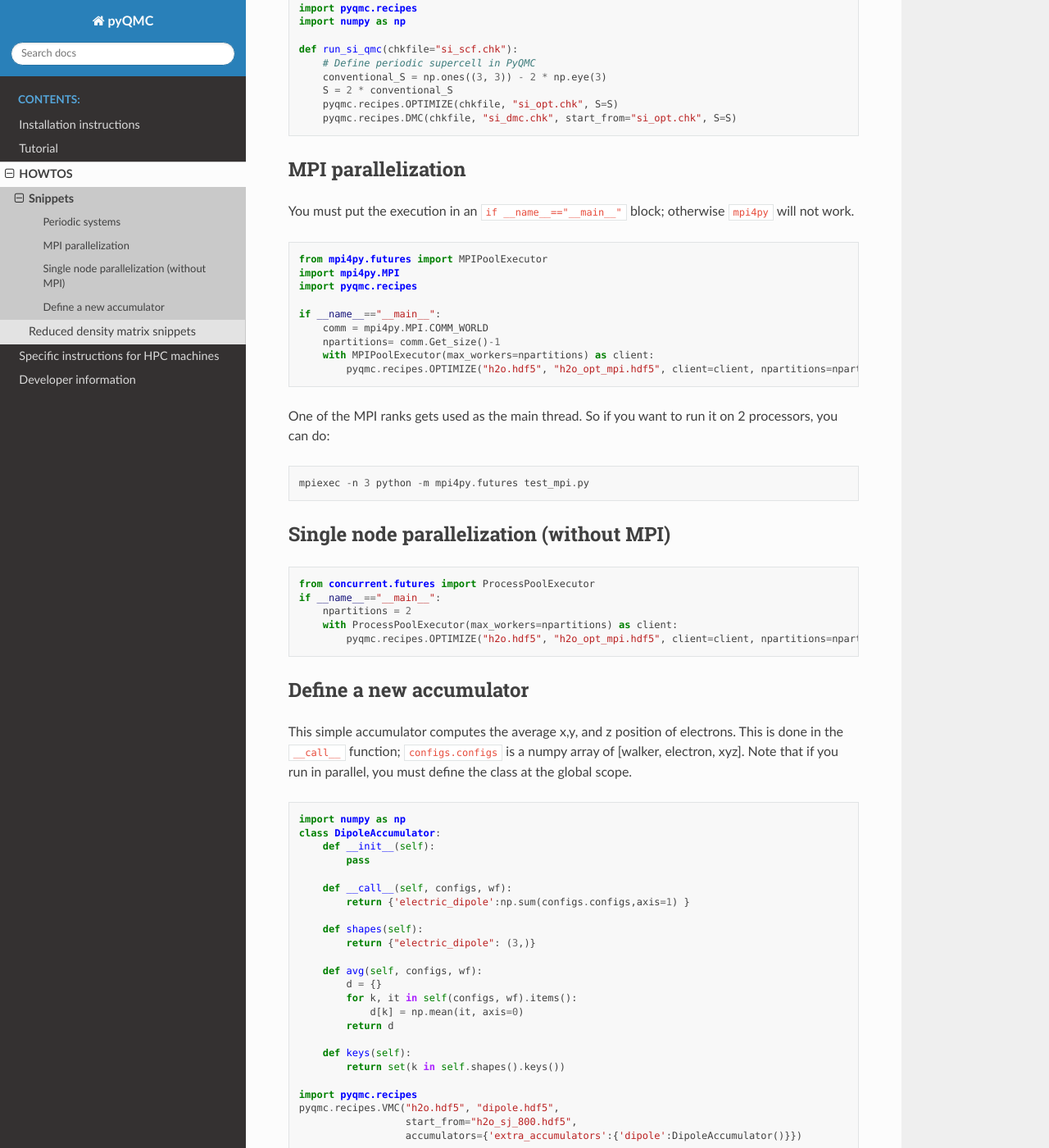
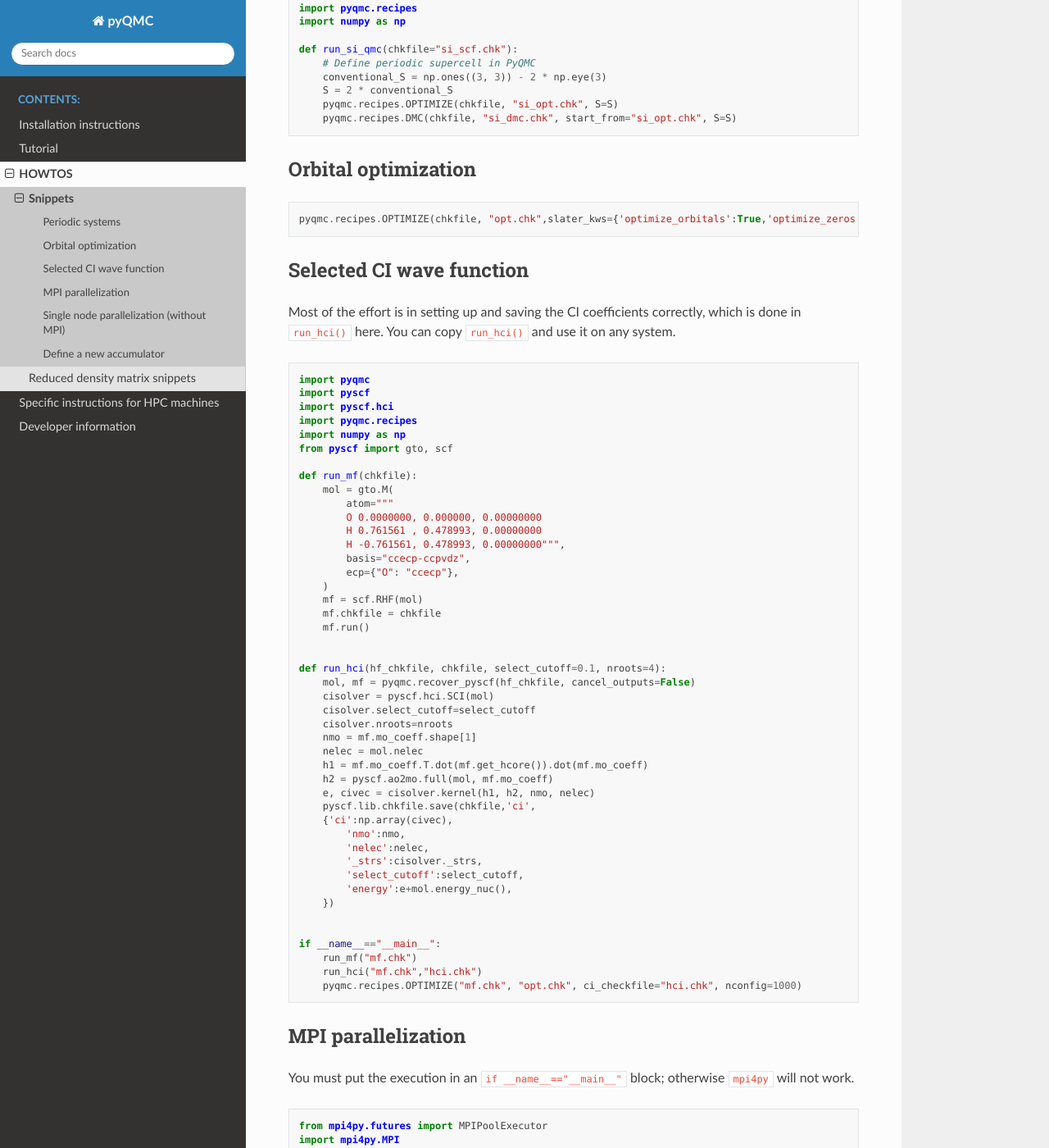
Before and after one commit to WagnerGroup/pyqmc, a Sphinx documentation site: the page built from doc/source/snippets.md, in a window 1280 px wide and 1400 px high, scrolled down 546 px. Shown: the whole window at 82% size. Built offline with Sphinx 7.4.7 and the Read the Docs theme 2.0.0, drawn with Linux system fonts in a browser that asks for light colours.

Commit message:
Added HCI

````diff
--- a/doc/source/snippets.md
+++ b/doc/source/snippets.md
@@ -32,6 +32,65 @@ def run_si_qmc(chkfile="si_scf.chk"):
     S = 2 * conventional_S
     pyqmc.recipes.OPTIMIZE(chkfile, "si_opt.chk", S=S)
     pyqmc.recipes.DMC(chkfile, "si_dmc.chk", start_from="si_opt.chk", S=S)
+```
+
+### Orbital optimization
+
+```
+pyqmc.recipes.OPTIMIZE(chkfile, "opt.chk",slater_kws={'optimize_orbitals':True,'optimize_zeros':False})
+```
+
+### Selected CI wave function
+
+Most of the effort is in setting up and saving the CI coefficients correctly, which is done in `run_hci()` here.
+You can copy `run_hci()` and use it on any system.
+
+```
+import pyqmc
+import pyscf
+import pyscf.hci
+import pyqmc.recipes
+import numpy as np
+from pyscf import gto, scf
+
+def run_mf(chkfile):
+    mol = gto.M(
+        atom="""
+        O 0.0000000, 0.000000, 0.00000000
+        H 0.761561 , 0.478993, 0.00000000
+        H -0.761561, 0.478993, 0.00000000""",
+        basis="ccecp-ccpvdz",
+        ecp={"O": "ccecp"},
+    )
+    mf = scf.RHF(mol)
+    mf.chkfile = chkfile
+    mf.run()
+
+
+def run_hci(hf_chkfile, chkfile, select_cutoff=0.1, nroots=4):
+    mol, mf = pyqmc.recover_pyscf(hf_chkfile, cancel_outputs=False)
+    cisolver = pyscf.hci.SCI(mol)
+    cisolver.select_cutoff=select_cutoff
+    cisolver.nroots=nroots
+    nmo = mf.mo_coeff.shape[1]
+    nelec = mol.nelec
+    h1 = mf.mo_coeff.T.dot(mf.get_hcore()).dot(mf.mo_coeff)
+    h2 = pyscf.ao2mo.full(mol, mf.mo_coeff)
+    e, civec = cisolver.kernel(h1, h2, nmo, nelec)
+    pyscf.lib.chkfile.save(chkfile,'ci',
+    {'ci':np.array(civec),
+        'nmo':nmo,
+        'nelec':nelec,
+        '_strs':cisolver._strs,
+        'select_cutoff':select_cutoff,
+        'energy':e+mol.energy_nuc(),
+    })
+
+
+if __name__=="__main__":
+    run_mf("mf.chk")
+    run_hci("mf.chk","hci.chk")
+    pyqmc.recipes.OPTIMIZE("mf.chk", "opt.chk", ci_checkfile="hci.chk", nconfig=1000)
 ```
 
 
````
Also changed, not shown: pyqmc/__init__.py (+13 -1 lines), 1 other file.
